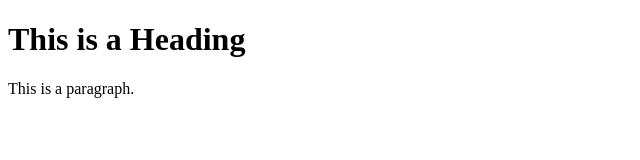
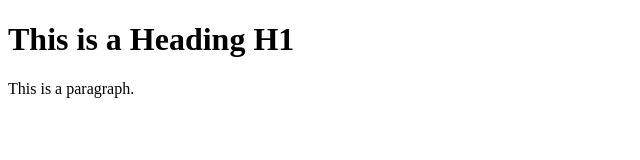
Before and after one commit to arpana-2021/myapp-sampleearn, a plain HTML site: page index.html in a window 1280 px wide. Shown: the full height of the page, 0-640 px from the left. Drawn offline with Linux system fonts and the light colour scheme.

Commit message:
Changes to be committed:

```diff
--- a/index.html
+++ b/index.html
@@ -5,7 +5,7 @@
 </head>
 <body>
 
-<h1>This is a Heading</h1>
+<h1>This is a Heading H1</h1>
 <p>This is a paragraph.</p>
 
 </body>
```
